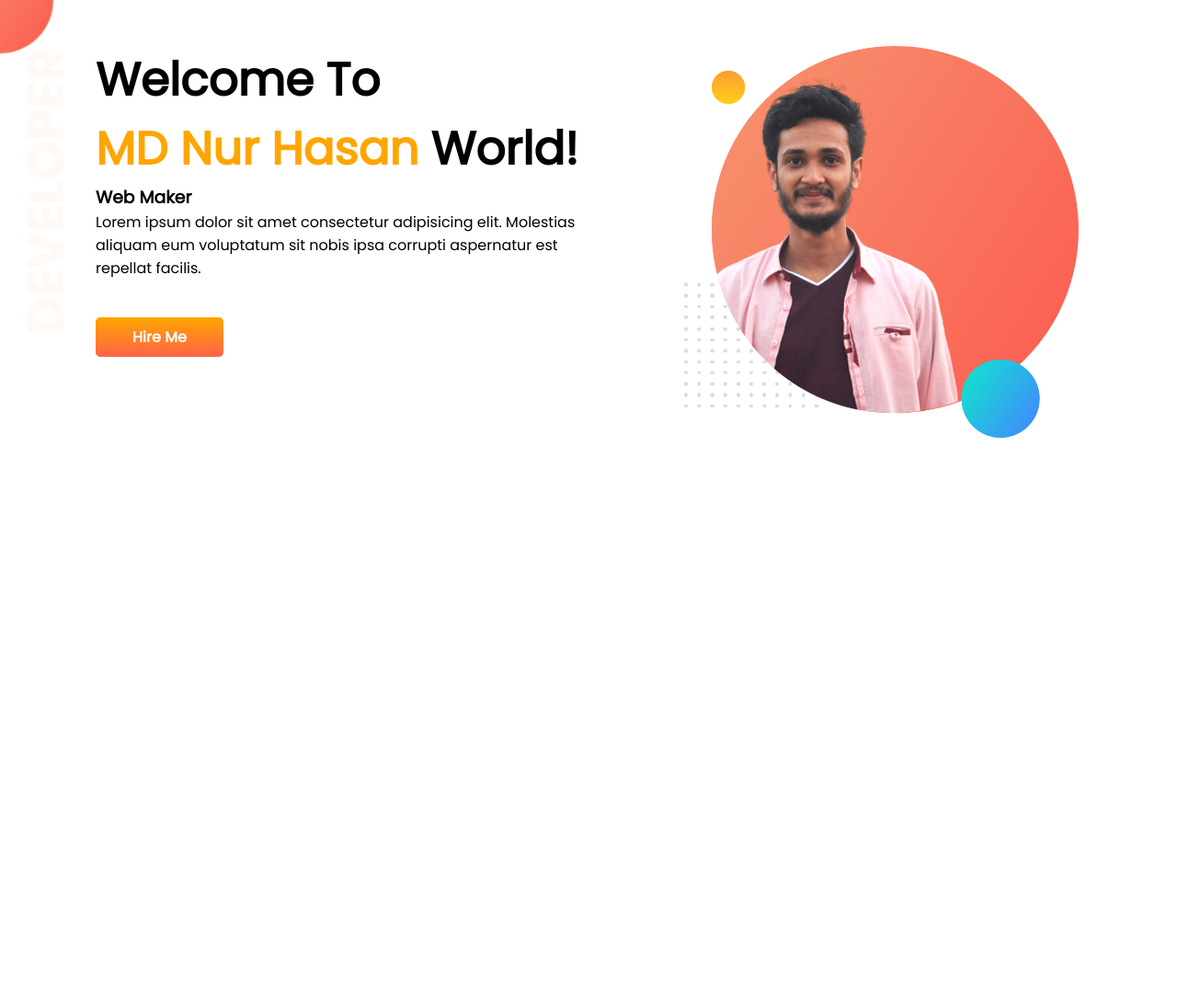
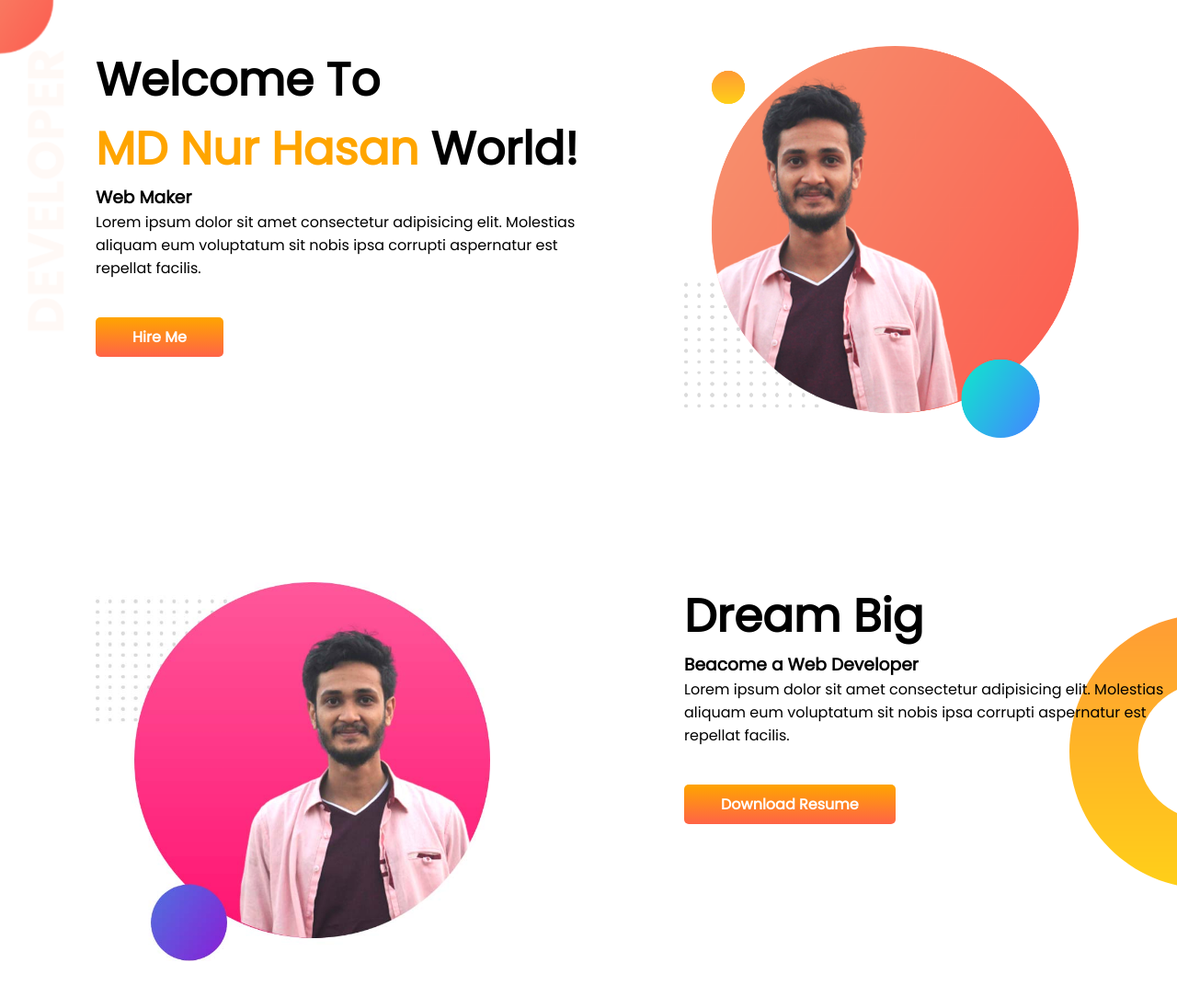
Before and after one commit to mdnh42/developer-portfolio, a plain HTML site: page index.html in a window 1280 px wide. Shown: the whole page at 92% size. Before the commit the page ends 800 px from the top, so only its background shows below. Drawn offline with Linux system fonts and the light colour scheme.

Commit message:
Dream Big Ready

```diff
--- a/index.html
+++ b/index.html
@@ -28,6 +28,18 @@
     <!--Primary Section-->
 
     <!--Dream Big Start Here-->
+    <section class="dream-big">
+        <div class="half-width">
+            <img src="images/my-bg2.jpg" alt="image">
+        </div>
+        <div class="half-width">
+            <h1>Dream Big </h1>
+            <h3>Beacome a Web Developer</h3>
+            <p>Lorem ipsum dolor sit amet consectetur adipisicing elit. Molestias aliquam eum voluptatum sit nobis ipsa corrupti aspernatur est repellat facilis.</p>
+            <br><br>
+            <a class="link-button" href="https://mdnh42.github.io/Resume-of-MD-Nur-Hasan/" target="_blank">Download Resume</a>
+        </div>
+    </section>
     <!--Dream Big ending-->
     <!--Experience Start Here-->
     <!--Experience ending-->
--- a/style.css
+++ b/style.css
@@ -16,6 +16,7 @@ h1{
 }
 section{
     display: flex;
+    margin-bottom: 100px;
 }
 
 .half-width{
@@ -38,3 +39,8 @@ section{
     color: white;
 
 }
+.dream-big{
+    background-image: url(images/dream-bg.png);
+    background-repeat: no-repeat;
+    background-position: right;
+}
```
